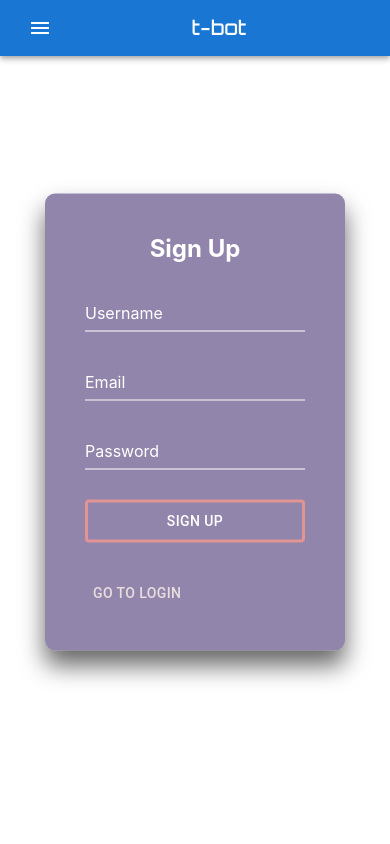
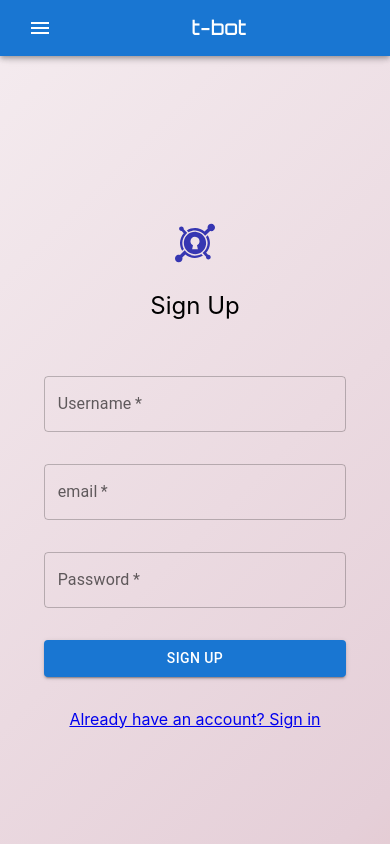
Before and after one commit to Julio-M/t-bot, a React (Create React App) app in the folder client/: page /signup in a window 390 px wide. Shown: the top 844 px of the page. Built offline with nearby package versions, Linux system fonts and the light colour scheme; a web font is replaced by a local one.

Commit message:
signup styling done

```diff
--- a/client/src/components/signup/Signup.js
+++ b/client/src/components/signup/Signup.js
@@ -1,10 +1,17 @@
-import React, { useState } from "react";
+import React, { useState,useContext } from "react";
 import { Button } from "@mui/material";
 import './signup.css'
 import { useNavigate } from "react-router-dom";
+import AuthContext from "../../context/AuthContext";
+import Grid from '@mui/material/Grid';
+import Box from '@mui/material/Box';
+import TextField from '@mui/material/TextField';
+import { FaKeycdn } from 'react-icons/fa';
+import {Link} from 'react-router-dom'
 
 function SignupUser () {
   let navigate = useNavigate();
+  let {loginUser,errors,setErrors,isLoading,setIsLoading} = useContext(AuthContext)
 
   const [userForm, setUserForm] = useState({
     username:"",
@@ -12,10 +19,8 @@ function SignupUser () {
     password:"",
   })
 
-  const [errors, setErrors] = useState([]);
-  const [isLoading, setIsLoading] = useState(false);
 
-  const {username,email,password,password_confirmation} = userForm
+  const {username,email,password} = userForm
 
 
   const clickLog = () => {
@@ -62,7 +67,71 @@ function SignupUser () {
   }
 
     return (
-      <div className="login-box" id={"sBoxColor"}>
+      <Box className='register-page'>
+      <Grid container spacing={4}>
+      <Grid zeroMinWidth item xs={12} sm={4}>
+              <div className='myscene' id='login'>
+                  <form onSubmit={handleSubmit} className='signin-form'>
+                      <FaKeycdn className="login-sk"/>
+                      <p className='si-title'>Sign Up</p>
+                          <div>
+                              <TextField
+                                  onChange={handleChange}
+                                  name='username'
+                                  className='r-field-user-sup'
+                                  required
+                                  id="outlined-basic"
+                                  label="Username"
+                                  value={username}
+                                  />
+                              <TextField
+                                  onChange={handleChange}
+                                  name='email'
+                                  className='r-field-email-sup'
+                                  required
+                                  id="outlined-basic"
+                                  label="email"
+                                  value={email}
+                                  />
+                              <TextField
+                                  onChange={handleChange}
+                                  type='password'
+                                  name='password'
+                                  className='r-field-pass-sup'
+                                  required
+                                  id="outlined-basic"
+                                  label="Password"
+                                  value={password}
+                              />
+                          </div>
+                      <Button type='submit' className='reg-btn-sup' variant="contained">SIGN UP</Button>
+                      <div className='click-to'>
+                          <Link className='redirect-su-sup' to='\login' >Already have an account? Sign in</Link>
+                              <div className='errors-sup'>
+                                {errors.map((err) => (
+                                  <p key={err}>*{err}</p>
+                                          ))}
+                              </div>
+                      </div>
+                  </form>
+              </div>
+          </Grid>
+          <Grid zeroMinWidth item xs={12} sm={8}>
+              <div className='myscene' id='show'>
+                  <h1 className='text-h'>Sign up and start trading!</h1>
+                  <div className='reg-images-sup'>
+                      <img id='bot-img' src='https://res.cloudinary.com/dimfaeuml/image/upload/v1652934346/5ae22a0433b73fa43b1a8908_vudvd3.png' alt='robot jumping'/>
+                  </div>
+              </div>
+          </Grid>
+      </Grid>
+  </Box>
+    );
+}
+
+export default SignupUser;
+
+{/* <div className="login-box" id={"sBoxColor"}>
 <h2>{`Sign Up`}</h2>
 <form onSubmit={handleSubmit}>
     <div className="user-box">
@@ -81,16 +150,12 @@ function SignupUser () {
     <input onChange={handleChange} type="password" name="password_confirmation" required="true" value={password_confirmation}/>
     <label>Confirm Password</label>
     </div> */}
-          <Button type='submit' id='submitLogin'>{isLoading ? "Loading..." : "Sign Up"}</Button>
-          <div> {errors.map((err) => (
-                <p>{err}</p>
-            ))}</div>
-          <div className='sbutton'>
-          <Button onClick={clickLog} id='go-to-login'>Go to LogIn</Button>
-          </div>
-      </form>
-  </div>
-    );
-}
-
-export default SignupUser;
+//     <Button type='submit' id='submitLogin'>{isLoading ? "Loading..." : "Sign Up"}</Button>
+//     <div> {errors.map((err) => (
+//           <p>{err}</p>
+//       ))}</div>
+//     <div className='sbutton'>
+//     <Button onClick={clickLog} id='go-to-login'>Go to LogIn</Button>
+//     </div>
+// </form>
+// </div> */}
--- a/client/src/components/signup/signup.css
+++ b/client/src/components/signup/signup.css
@@ -1,212 +1,37 @@
-#submitLogin {
-  color: rgb(255, 255, 255);
-  border: solid;
-  border-color: rgb(226, 148, 148);
-  width: 100%;
+.r-field-user-sup{
+  top:2rem;
+  width:80%;
 }
 
-#submitSignUp {
-  color: rgb(255, 255, 255);
-  border: solid;
-  border-color: rgb(57, 67, 112);
-  width: 100%;
+.r-field-email-sup{
+  margin-top: 2rem;
+  width:80%;
+  top:4rem;
 }
 
-#boxColor {
-  background: rgba(110, 18, 203, 0.5);
+.r-field-pass-sup{
+  margin-top: 2rem;
+  width:80%;
+  top:6rem;
 }
 
-#sBoxColor {
-  background: rgba(38, 12, 88, 0.5);
+.reg-btn-sup{
+  width: 80%;
+  top:8rem;
 }
 
-.sbutton {
-  margin-top: 2rem;
+.redirect-su-sup{
+  position: relative;
+  top:10rem;
 }
 
-#go-to-login{
-  color: rgb(232, 222, 222);
+.errors-sup{
+  position: relative;
+  top:12rem;
+  color:red;
 }
 
-/* select */
-
-.select{
-  width:100%;
+.reg-images-sup{
+  padding: 70px 0;
   text-align: center;
 }
-.css-1yk1gt9-MuiInputBase-root-MuiOutlinedInput-root-MuiSelect-root{
-  width: 100%;
-  margin-bottom: 2rem;
-}
-
-#select-title{
-  color: white;
-}
-
-/* select-end*/
-
-.login-box {
-  position: absolute;
-  top: 50%;
-  left: 50%;
-  width: 400px;
-  padding: 40px;
-  transform: translate(-50%, -50%);
-  background: rgba(0, 0, 0, 0.5);
-  box-sizing: border-box;
-  box-shadow: 0 15px 25px rgba(0, 0, 0, 0.6);
-  border-radius: 10px;
-}
-
-.login-box h2 {
-  margin: 0 0 30px;
-  padding: 0;
-  color: #fff;
-  text-align: center;
-}
-
-.login-box .user-box {
-  position: relative;
-}
-
-.login-box .user-box input {
-  width: 100%;
-  padding: 10px 0;
-  font-size: 16px;
-  color: #fff;
-  margin-bottom: 30px;
-  border: none;
-  border-bottom: 1px solid #fff;
-  outline: none;
-  background: transparent;
-}
-.login-box .user-box label {
-  position: absolute;
-  top: 0;
-  left: 0;
-  padding: 10px 0;
-  font-size: 16px;
-  color: #fff;
-  pointer-events: none;
-  transition: 0.5s;
-}
-
-.login-box .user-box input:focus ~ label,
-.login-box .user-box input:valid ~ label {
-  top: -20px;
-  left: 0;
-  color: #03e9f4;
-  font-size: 12px;
-}
-
-.login-box form a {
-  position: relative;
-  display: inline-block;
-  padding: 10px 20px;
-  color: #03e9f4;
-  font-size: 16px;
-  text-decoration: none;
-  text-transform: uppercase;
-  overflow: hidden;
-  transition: 0.5s;
-  margin-top: 40px;
-  letter-spacing: 4px;
-}
-
-.login-box a:hover {
-  background: #03e9f4;
-  color: #fff;
-  border-radius: 5px;
-  box-shadow: 0 0 5px #03e9f4, 0 0 25px #03e9f4, 0 0 50px #03e9f4,
-    0 0 100px #03e9f4;
-}
-
-.login-box a span {
-  position: absolute;
-  display: block;
-}
-
-.login-box a span:nth-child(1) {
-  top: 0;
-  left: -100%;
-  width: 100%;
-  height: 2px;
-  background: linear-gradient(90deg, transparent, #03e9f4);
-  animation: btn-anim1 1s linear infinite;
-}
-
-@keyframes btn-anim1 {
-  0% {
-    left: -100%;
-  }
-  50%,
-  100% {
-    left: 100%;
-  }
-}
-
-.login-box a span:nth-child(2) {
-  top: -100%;
-  right: 0;
-  width: 2px;
-  height: 100%;
-  background: linear-gradient(180deg, transparent, #03e9f4);
-  animation: btn-anim2 1s linear infinite;
-  animation-delay: 0.25s;
-}
-
-@keyframes btn-anim2 {
-  0% {
-    top: -100%;
-  }
-  50%,
-  100% {
-    top: 100%;
-  }
-}
-
-.login-box a span:nth-child(3) {
-  bottom: 0;
-  right: -100%;
-  width: 100%;
-  height: 2px;
-  background: linear-gradient(270deg, transparent, #03e9f4);
-  animation: btn-anim3 1s linear infinite;
-  animation-delay: 0.5s;
-}
-
-@keyframes btn-anim3 {
-  0% {
-    right: -100%;
-  }
-  50%,
-  100% {
-    right: 100%;
-  }
-}
-
-.login-box a span:nth-child(4) {
-  bottom: -100%;
-  left: 0;
-  width: 2px;
-  height: 100%;
-  background: linear-gradient(360deg, transparent, #03e9f4);
-  animation: btn-anim4 1s linear infinite;
-  animation-delay: 0.75s;
-}
-
-@keyframes btn-anim4 {
-  0% {
-    bottom: -100%;
-  }
-  50%,
-  100% {
-    bottom: 100%;
-  }
-}
-
-@media only screen and (max-width: 600px) {
-  .login-box {
-    width: 300px;
-  }
-}
```
Also changed, not shown: client/src/components/login/Login.js (+0 -19 lines). Lines whose indentation alone changed are shown as unchanged.
